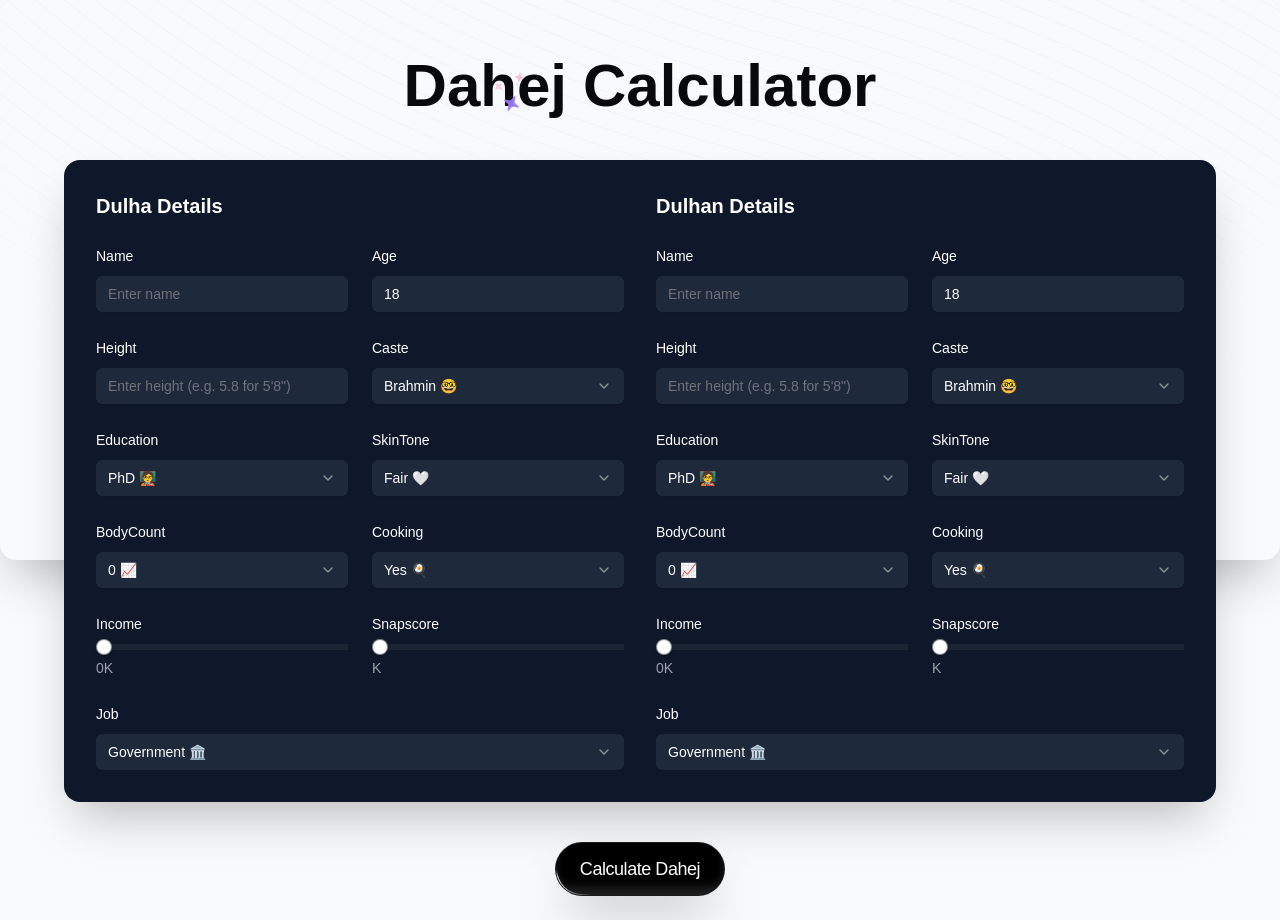
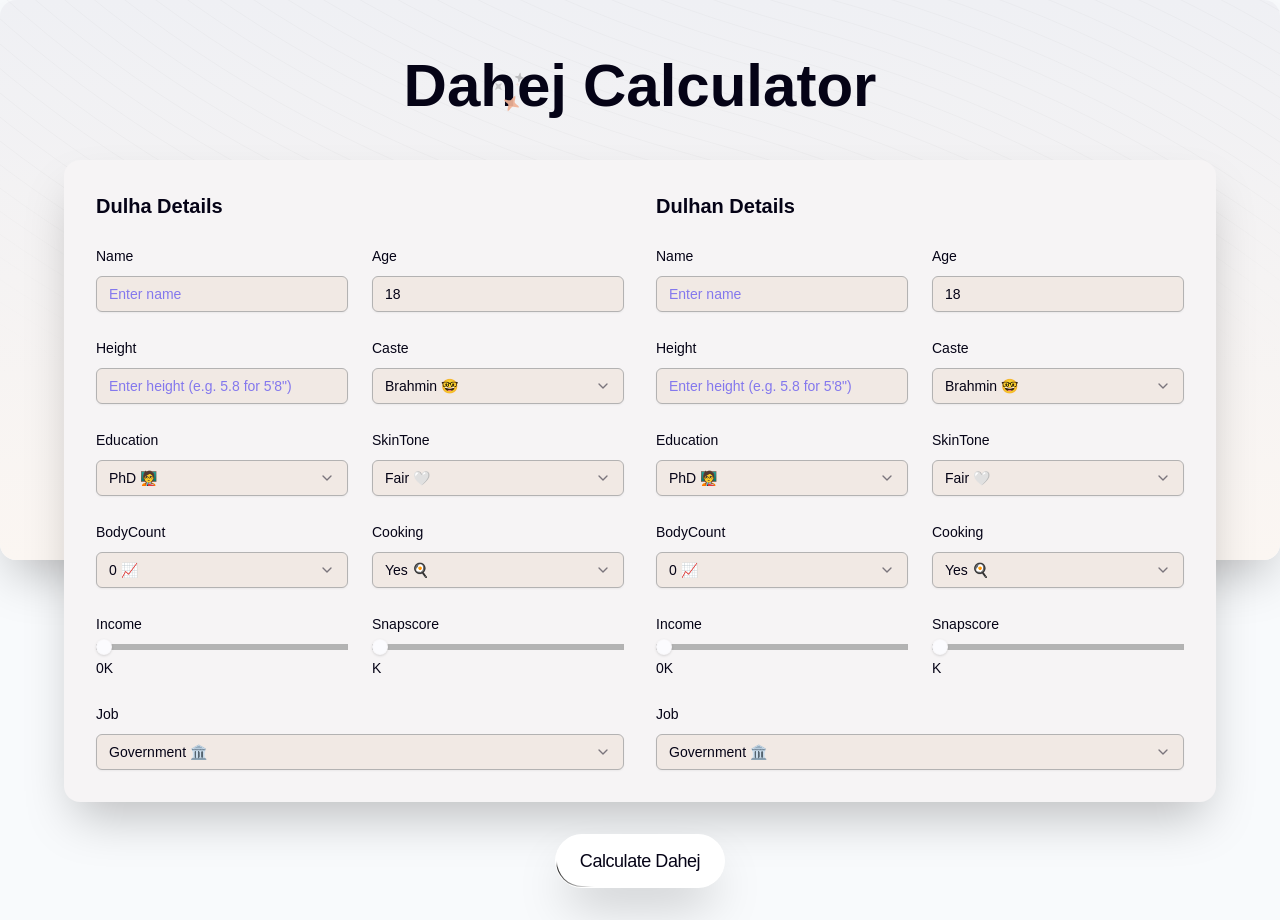
Before and after one commit to viruop/dahej-calculator, a Next.js app: page / in a window 1280 px wide. Built offline with nearby package versions, Linux system fonts and the light colour scheme.

Commit message:
changed color theme

```diff
--- a/src/app/globals.css
+++ b/src/app/globals.css
@@ -12,30 +12,25 @@ body {
     --neutral-300-dark: #636363;  /* Dark mode */
     --primary-light: #18CCFC;  /* Lighter color for light theme */
     --primary-dark: #18CCFC;   /* Darker color for dark theme */
-    --background: 0 0% 100%;
-    --foreground: 240 10% 3.9%;
-    --card: 0 0% 100%;
-    --card-foreground: 240 10% 3.9%;
-    --popover: 0 0% 100%;
-    --popover-foreground: 240 10% 3.9%;
-    --primary: 240 5.9% 10%;
-    --primary-foreground: 0 0% 98%;
-    --secondary: 240 4.8% 95.9%;
-    --secondary-foreground: 240 5.9% 10%;
-    --muted: 240 4.8% 95.9%;
-    --muted-foreground: 240 3.8% 46.1%;
-    --accent: 240 4.8% 95.9%;
-    --accent-foreground: 240 5.9% 10%;
-    --destructive: 0 84.2% 60.2%;
-    --destructive-foreground: 0 0% 98%;
-    --border: 240 5.9% 90%;
-    --input: 240 5.9% 90%;
-    --ring: 240 10% 3.9%;
-    --chart-1: 12 76% 61%;
-    --chart-2: 173 58% 39%;
-    --chart-3: 197 37% 24%;
-    --chart-4: 43 74% 66%;
-    --chart-5: 27 87% 67%;
+    --background: 240 60% 99%;
+    --foreground: 246 76% 5%;
+    --card: 240 60% 99%;
+    --card-foreground: 246 76% 5%;
+    --popover: 240 60% 99%;
+    --popover-foreground: 246 76% 5%;
+    --primary: 330 10% 96%;
+    --primary-foreground: 246 76% 5%;
+    --secondary: 0 1% 70%;
+    --secondary-foreground: 246 76% 5%;
+    --muted: 240 61% 20%;
+    --muted-foreground: 246 76% 70%;
+    --accent: 18 75% 77%;
+    --accent-foreground: 246 76% 5%;
+    --destructive: 0 85% 60%;
+    --destructive-foreground: 246 76% 5%;
+    --border: 240 61% 20%;
+    --input: 240 61% 20%;
+    --ring: 18 75% 40%;
     --radius: 0.5rem;
   }
   .dark {
--- a/src/app/page.tsx
+++ b/src/app/page.tsx
@@ -4,7 +4,7 @@ import SparklesText from "@/components/ui/sparkles-text";
 
 export default function Home() {
   return (
-    <div className="h-[35rem] w-full rounded-2xl shadow-2xl bg-slate-50  relative flex flex-col items-center justify-center antialiased">
+    <div className="h-[35rem] w-full rounded-2xl shadow-2xl bg-gradient-to-b from-[#EFF0F4] to-[#FBF6F2]  relative flex flex-col items-center justify-center antialiased">
       <MainForm />
       <div className="absolute top-[10%] w-full text-center z-10">
         <SparklesText text="Dahej" secondText="Calculator" />
--- a/src/components/FormFieldRenderer.tsx
+++ b/src/components/FormFieldRenderer.tsx
@@ -63,7 +63,7 @@ export const FormFieldRenderer = <T extends keyof FormValues>({
 
   return (
     <FormItem>
-      <FormLabel className="text-white">
+      <FormLabel>
         {capitalizeFirstLetter(name)}
       </FormLabel>
       <FormControl>
@@ -76,9 +76,9 @@ export const FormFieldRenderer = <T extends keyof FormValues>({
            defaultValue={[typeof field.value === "number" ? field.value : 0]}
            max={100}
            step={1}
-           className="bg-[#1E293B]"
+           className="bg-secondary"
          />
-         <p className="text-sm text-gray-400 mt-2">
+         <p className="text-sm mt-2">
           {field.value}K
          </p>
        </div>
@@ -90,7 +90,7 @@ export const FormFieldRenderer = <T extends keyof FormValues>({
             defaultValue={String(field.value)}
           >
             <FormControl>
-              <SelectTrigger className="bg-[#1E293B] text-white border-0">
+              <SelectTrigger className="bg-[#F1E9E4]">
                 <SelectValue placeholder={`Select ${name}`} />
               </SelectTrigger>
             </FormControl>
@@ -104,7 +104,7 @@ export const FormFieldRenderer = <T extends keyof FormValues>({
           </Select>
         ) : (
           <Input
-            className="bg-[#1E293B] text-white border-0"
+            className="bg-[#F1E9E4]"
             placeholder={
                 name === "height"
                   ? `Enter height (e.g. 5.8 for 5'8")`
--- a/src/components/MainForm.tsx
+++ b/src/components/MainForm.tsx
@@ -153,8 +153,8 @@ export default function MainForm() {
   };
 
   return (
-    <div className="w-[90%] h-full relative top-40 z-10 mx-auto ">
-      <div className="bg-[#0F172A] p-8 rounded-2xl shadow-2xl mb-4">
+    <div className="w-[90%]  h-full relative top-40 z-10 mx-auto ">
+      <div className="bg-primary p-8 rounded-2xl shadow-2xl mb-2">
         <div className="grid md:grid-cols-2 gap-8">
           {/* Dulha and Dulhan forms */}
           {["Dulha", "Dulhan"].map((role) => (
@@ -172,7 +172,7 @@ export default function MainForm() {
           onClick={(e) => handleMatch(e)}
           className="shadow-2xl"
         >
-          <span className="whitespace-pre-wrap text-center text-sm font-medium leading-none tracking-tight text-white dark:from-white dark:to-slate-900/10 lg:text-lg">
+          <span className="whitespace-pre-wrap text-center text-sm font-medium leading-none tracking-tight  dark:from-white dark:to-slate-900/10 lg:text-lg">
             Calculate Dahej
           </span>
         </ShimmerButton>
@@ -210,7 +210,7 @@ const FormComponent = ({
 }) => (
   <Form {...form}>
     <form className="space-y-6">
-      <h2 className="text-white text-xl font-semibold mb-6">{`${role} Details`}</h2>
+      <h2 className=" text-xl font-semibold mb-6">{`${role} Details`}</h2>
       <div className="grid grid-cols-2 gap-6 [&>*:last-child]:col-span-2">
       <RenderFormFields form={form} />
     </div>
--- a/src/components/ui/input.tsx
+++ b/src/components/ui/input.tsx
@@ -8,7 +8,7 @@ const Input = React.forwardRef<HTMLInputElement, React.ComponentProps<"input">>(
       <input
         type={type}
         className={cn(
-          "flex h-9 w-full rounded-md border border-input bg-transparent px-3 py-1 text-base shadow-sm transition-colors file:border-0 file:bg-transparent file:text-sm file:font-medium file:text-foreground placeholder:text-muted-foreground focus-visible:outline-none focus-visible:ring-1 focus-visible:ring-ring disabled:cursor-not-allowed disabled:opacity-50 md:text-sm",
+          "flex h-9 w-full rounded-md border border-secondary bg-transparent px-3 py-1 text-base shadow-sm transition-colors file:border-0 file:bg-transparent file:text-sm file:font-medium file:text-foreground placeholder:text-muted-foreground focus-visible:outline-none focus-visible:ring-1 focus-visible:ring-ring disabled:cursor-not-allowed disabled:opacity-50 md:text-sm",
           className
         )}
         ref={ref}
--- a/src/components/ui/select.tsx
+++ b/src/components/ui/select.tsx
@@ -19,7 +19,7 @@ const SelectTrigger = React.forwardRef<
   <SelectPrimitive.Trigger
     ref={ref}
     className={cn(
-      "flex h-9 w-full items-center justify-between whitespace-nowrap rounded-md border border-input bg-transparent px-3 py-2 text-sm shadow-sm ring-offset-background placeholder:text-muted-foreground focus:outline-none focus:ring-1 focus:ring-ring disabled:cursor-not-allowed disabled:opacity-50 [&>span]:line-clamp-1",
+      "flex h-9 w-full items-center border border-secondary justify-between whitespace-nowrap rounded-md  bg-transparent px-3 py-2 text-sm shadow-sm ring-offset-background placeholder:text-muted-foreground focus:outline-none focus:ring-1 focus:ring-ring disabled:cursor-not-allowed disabled:opacity-50 [&>span]:line-clamp-1",
       className
     )}
     {...props}
@@ -56,7 +56,7 @@ const SelectScrollDownButton = React.forwardRef<
   <SelectPrimitive.ScrollDownButton
     ref={ref}
     className={cn(
-      "flex cursor-default items-center justify-center py-1",
+      "flex cursor-default bg-secondary items-center justify-center py-1",
       className
     )}
     {...props}
@@ -75,7 +75,7 @@ const SelectContent = React.forwardRef<
     <SelectPrimitive.Content
       ref={ref}
       className={cn(
-        "relative z-50 max-h-96 min-w-[8rem] overflow-hidden rounded-md border bg-popover text-popover-foreground shadow-md data-[state=open]:animate-in data-[state=closed]:animate-out data-[state=closed]:fade-out-0 data-[state=open]:fade-in-0 data-[state=closed]:zoom-out-95 data-[state=open]:zoom-in-95 data-[side=bottom]:slide-in-from-top-2 data-[side=left]:slide-in-from-right-2 data-[side=right]:slide-in-from-left-2 data-[side=top]:slide-in-from-bottom-2",
+        "relative z-50 max-h-96 border-secondary min-w-[8rem] overflow-hidden rounded-md border bg-popover text-popover-foreground shadow-md data-[state=open]:animate-in data-[state=closed]:animate-out data-[state=closed]:fade-out-0 data-[state=open]:fade-in-0 data-[state=closed]:zoom-out-95 data-[state=open]:zoom-in-95 data-[side=bottom]:slide-in-from-top-2 data-[side=left]:slide-in-from-right-2 data-[side=right]:slide-in-from-left-2 data-[side=top]:slide-in-from-bottom-2",
         position === "popper" &&
           "data-[side=bottom]:translate-y-1 data-[side=left]:-translate-x-1 data-[side=right]:translate-x-1 data-[side=top]:-translate-y-1",
         className
--- a/src/components/ui/shimmer-button.tsx
+++ b/src/components/ui/shimmer-button.tsx
@@ -16,11 +16,11 @@ export interface ShimmerButtonProps
 const ShimmerButton = React.forwardRef<HTMLButtonElement, ShimmerButtonProps>(
   (
     {
-      shimmerColor = "#ffffff",
+      shimmerColor = "black",
       shimmerSize = "0.05em",
       shimmerDuration = "3s",
       borderRadius = "100px",
-      background = "rgba(0, 0, 0, 1)",
+      background = "white",
       className,
       children,
       ...props
@@ -40,7 +40,7 @@ const ShimmerButton = React.forwardRef<HTMLButtonElement, ShimmerButtonProps>(
           } as CSSProperties
         }
         className={cn(
-          "group relative z-0 flex cursor-pointer items-center justify-center overflow-hidden whitespace-nowrap border border-white/10 px-6 py-3 text-white [background:var(--bg)] [border-radius:var(--radius)] dark:text-black",
+          "group relative z-0 flex cursor-pointer items-center justify-center overflow-hidden whitespace-nowrap border border-white/10 px-6 py-3  [background:var(--bg)] [border-radius:var(--radius)] dark:text-black",
           "transform-gpu transition-transform duration-300 ease-in-out active:translate-y-px",
           className,
         )}
--- a/src/components/ui/slider.tsx
+++ b/src/components/ui/slider.tsx
@@ -17,8 +17,8 @@ const Slider = React.forwardRef<
     )}
     {...props}
   >
-    <SliderPrimitive.Track className="relative h-1.5 w-full grow overflow-hidden rounded-full bg-primary/20">
-      <SliderPrimitive.Range className="absolute h-full bg-primary" />
+    <SliderPrimitive.Track className="relative h-1.5 w-full grow overflow-hidden rounded-full bg-secondary/20">
+      <SliderPrimitive.Range className="absolute h-full bg-accent" />
     </SliderPrimitive.Track>
     <SliderPrimitive.Thumb className="block h-4 w-4 rounded-full border border-primary/50 bg-background shadow transition-colors focus-visible:outline-none focus-visible:ring-1 focus-visible:ring-ring disabled:pointer-events-none disabled:opacity-50" />
   </SliderPrimitive.Root>
--- a/src/components/ui/sparkles-text.tsx
+++ b/src/components/ui/sparkles-text.tsx
@@ -64,7 +64,7 @@ interface SparklesTextProps {
 const SparklesText: React.FC<SparklesTextProps> = ({
   text,
   secondText,
-  colors = { first: "#9E7AFF", second: "#FE8BBB" },
+  colors = { first:  "#F0B297", second: "#959595" },
   className,
   sparklesCount = 5,
   ...props
--- a/src/components/ui/test.tsx
+++ b/src/components/ui/test.tsx
@@ -194,7 +194,7 @@ const SparklesText: React.FC<SparklesTextProps> = ({
                   //  style={{
                   //    textShadow: "4px 4px 15px rgba(0,0,0,0.5)",
                   //  }}
-                   className=" py-10 font-bold text-white bg-clip-text text-transparent bg-gradient-to-b from-white to-neutral-300"
+                   className=" py-10 font-bold  bg-clip-text text-transparent bg-gradient-to-b from-white to-neutral-300"
                  >
                    <strong>{"Tagda"}</strong>
                  </p>
--- a/src/components/ui/text-reveal-card.tsx
+++ b/src/components/ui/text-reveal-card.tsx
@@ -95,7 +95,7 @@ export const TextRevealCard = ({
             style={{
               textShadow: "4px 4px 15px rgba(0,0,0,0.5)",
             }}
-            className="text-base sm:text-[3rem] py-10 font-bold text-white bg-clip-text text-transparent bg-gradient-to-b from-white to-neutral-300"
+            className="text-base sm:text-[3rem] py-10 font-bold  bg-clip-text text-transparent bg-gradient-to-b from-white to-neutral-300"
           >
             {revealText}
           </p>
@@ -128,7 +128,7 @@ export const TextRevealCardTitle = ({
   className?: string;
 }) => {
   return (
-    <h2 className={twMerge("text-white text-lg mb-2", className)}>
+    <h2 className={twMerge(" text-lg mb-2", className)}>
       {children}
     </h2>
   );
```
